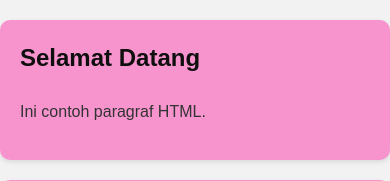
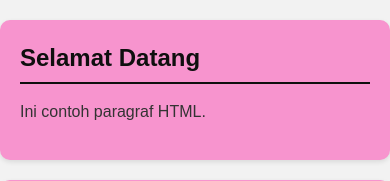
Before and after one commit to 2511500082-source/2511500082-PWD-GB1J-2526O, a PHP site: page /pertemuan-04/index.html in a window 390 px wide. Shown: the part 147-328 px from the top of the page. Run offline with PHP 8.4, Linux system fonts and the light colour scheme.

```diff
--- a/pertemuan-04/style.css
+++ b/pertemuan-04/style.css
@@ -46,7 +46,7 @@ header li a {
 #about h2,
 #contact h2 {
     color: #0f0f0f;
-    border-bottom: 2px solid #f794ce;
+    border-bottom: 2px solid #0f0f0f;
     padding-bottom: 6px;
     margin-top: 0;
     margin-bottom: 16px;
```
